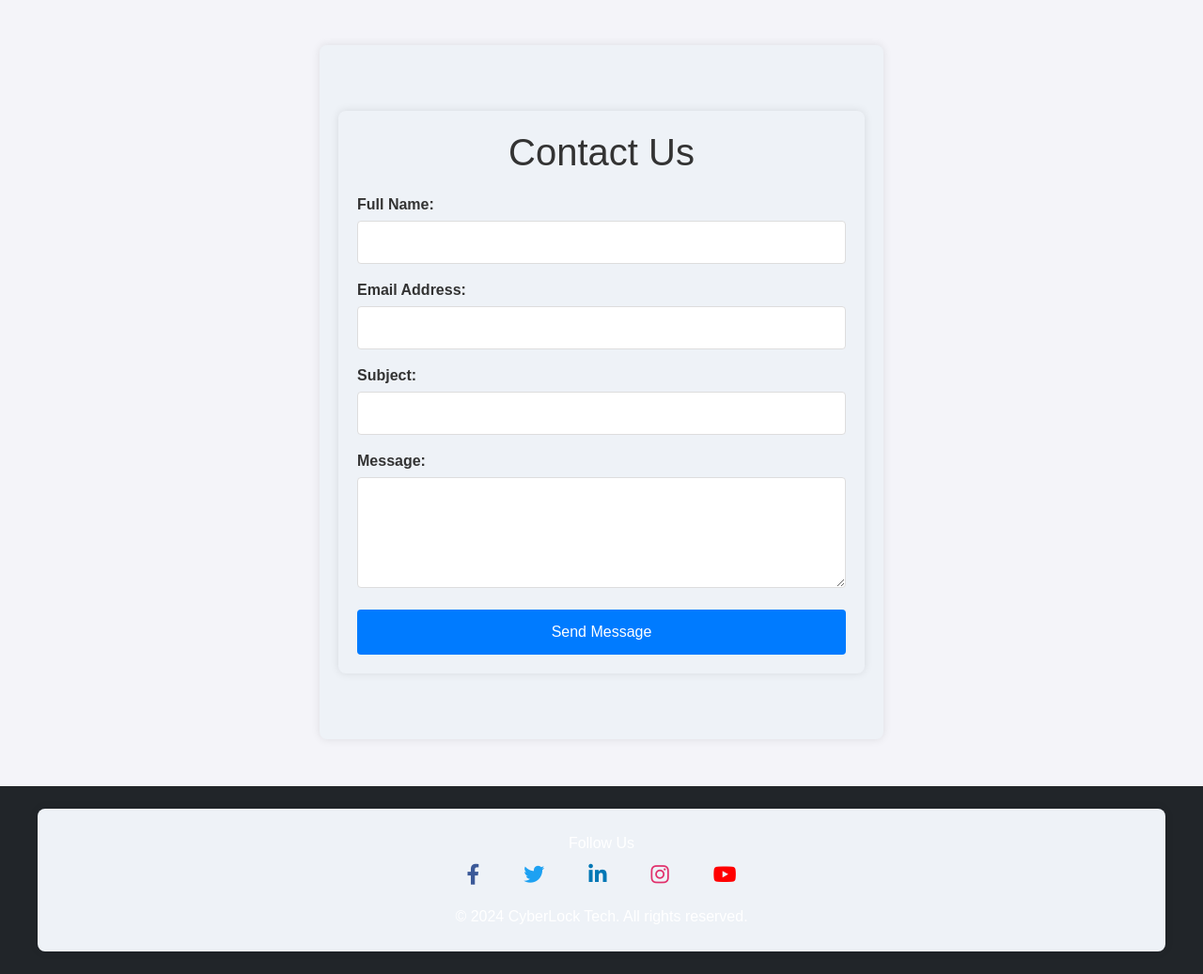
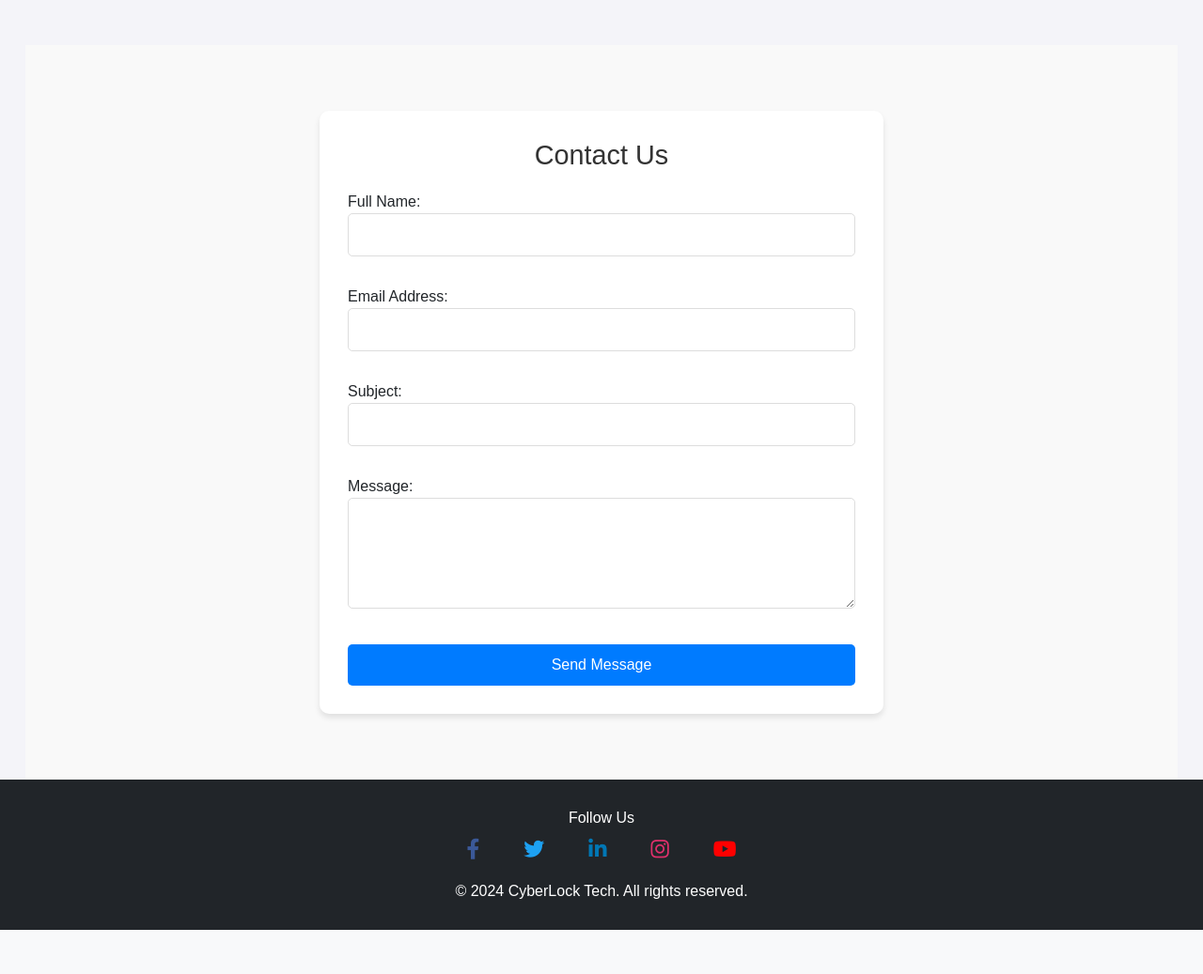
Before and after one commit to C9b3rD3vi1/cyberlock_web, a Django app: page /contact/ in a window 1280 px wide. Shown: the part 66-1103 px from the top of the page at 94% size. After the commit the page ends 1056 px from the top, so only its background shows below. Run offline with Django 4.2, Linux system fonts and the light colour scheme; some libraries are stand-ins or nearby versions.

Commit message:
contact function optimization

```diff
--- a/static/css/contact_form.css
+++ b/static/css/contact_form.css
@@ -1,70 +1,60 @@
-body {
+/* Scoped styles for the Contact Us page */
+.contact-page {
     font-family: Arial, sans-serif;
-    background-color: #f4f4f9;
-    margin: 0;
-    padding: 0;
-    padding-top: 0px; /* Adjust this value based on your navigation bar height */
+    background-color: #f9f9f9;
+    padding: 20px 0;
 }
 
-.container {
-    background: #eef2f7;
-    padding: 20px; /* Increased padding for better spacing */
-    border-radius: 8px;
-    box-shadow: 0 0 10px rgba(0, 0, 0, 0.1);
+.contact-page .container {
+    background: #ffffff;
+    padding: 30px;
+    border-radius: 10px;
+    box-shadow: 0 4px 6px rgba(0, 0, 0, 0.1);
     width: 100%;
     max-width: 600px;
-    margin: 50px auto; /* Center the container and add top margin for spacing */
+    margin: 50px auto;
 }
 
-h1 {
+.contact-page h1 {
     margin-bottom: 20px;
-    color: #333333;
-    text-align: center; /* Center-align the heading */
+    color: #333;
+    text-align: center;
+    font-size: 1.8rem;
 }
 
-form {
+.contact-page form {
     display: flex;
     flex-direction: column;
 }
 
-.form-group {
-    margin-bottom: 15px;
+.contact-page form button {
+    background-color: #007bff;
+    color: white;
+    border: none;
+    padding: 10px 15px;
+    border-radius: 5px;
+    font-size: 1rem;
+    cursor: pointer;
+    transition: background-color 0.3s ease;
 }
 
-label {
-    margin-bottom: 5px;
-    font-weight: bold;
-    color: #333;
+.contact-page form button:hover {
+    background-color: #0056b3;
 }
 
-input, textarea {
-    width: 100%; /* Set input and textarea to 100% width for responsiveness */
+.contact-page form input[type="text"],
+.contact-page form input[type="email"],
+.contact-page form textarea {
+    width: 100%;
     padding: 10px;
+    margin-bottom: 15px;
     border: 1px solid #ddd;
-    border-radius: 4px;
+    border-radius: 5px;
     box-sizing: border-box;
 }
 
-button {
-    background-color: #007bff;
-    color: white;
-    border: none;
-    padding: 12px;
-    border-radius: 4px;
-    cursor: pointer;
-    font-size: 16px;
-    transition: background-color 0.3s ease; /* Smooth hover effect transition */
-}
-
-button:hover {
-    background-color: #0056b3;
-}
-
-button:active {
-    background-color: #004085; /* Darker color when button is clicked */
-}
-
-input:focus, textarea:focus {
-    border-color: #007bff; /* Blue border on input focus */
+.contact-page form input:focus,
+.contact-page form textarea:focus {
+    border-color: #007bff;
     outline: none;
 }
--- a/templates/contact_form.html
+++ b/templates/contact_form.html
@@ -1,17 +1,14 @@
 {% extends 'base.html' %}
 {% load static %}
 
-
 {% block content %}
-
+<div class="contact-page">
     <html lang="en">
     <head>
         <meta charset="UTF-8">
         <meta name="viewport" content="width=device-width, initial-scale=1.0">
         <title>Contact Us</title>
-
         <link rel="stylesheet" href="{% static 'css/contact_form.css' %}">
-
     </head>
 
     <body>
@@ -24,5 +21,6 @@
             </form>
         </div>
     </body>
-
+    </html>
+</div>
 {% endblock %}
```
Lines whose indentation alone changed are shown as unchanged.
